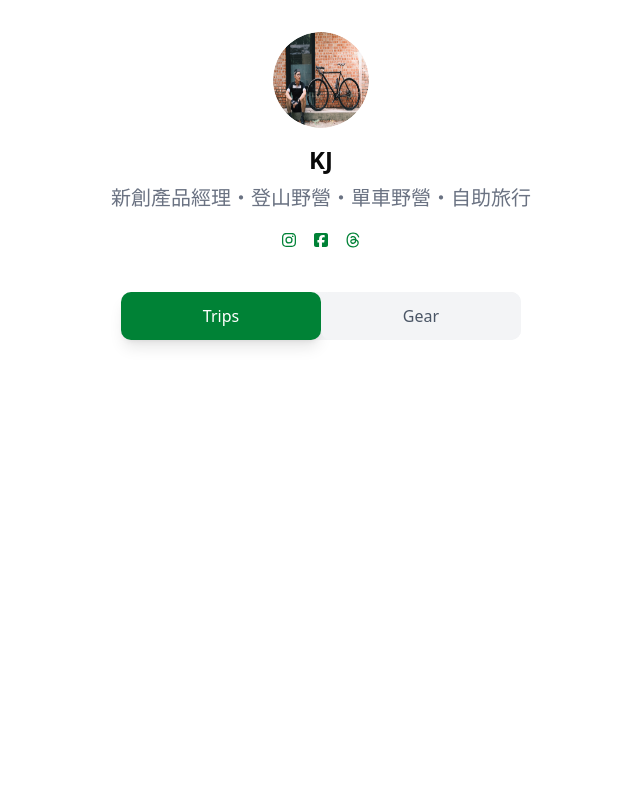
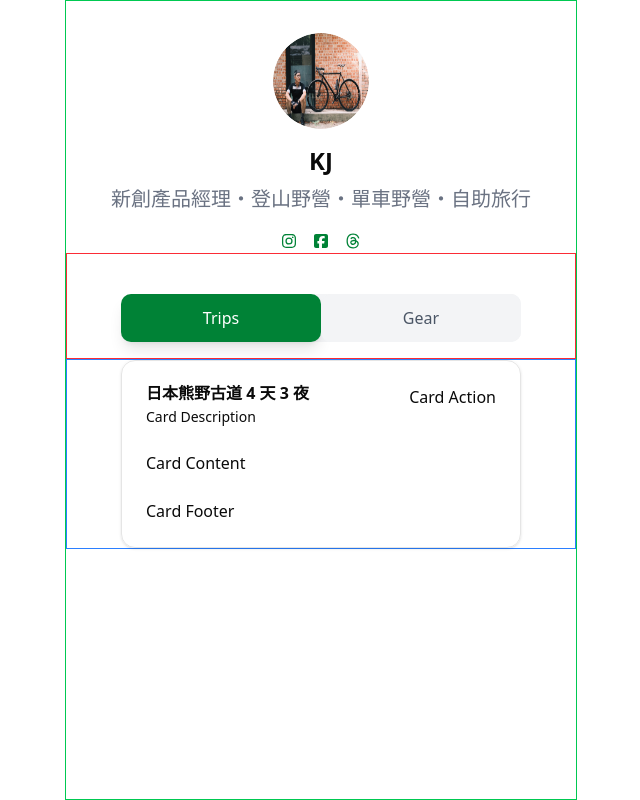
Before and after one commit to roy4222/OutShare, a Next.js app: page / in a window 1280 px wide. Shown: the whole page, without its empty margins (319-959 px from the left). Built offline with nearby package versions, Linux system fonts and the light colour scheme.

Commit message:
更新 page.tsx，新增 ModalCard 組件並調整 TripsToogleGroup 的包裝，改善頁面佈局和樣式。

```diff
--- a/app/page.tsx
+++ b/app/page.tsx
@@ -1,12 +1,18 @@
+import ModalCard from "@/components/ModalCard";
 import ProfileBlock from "@/components/profileBlock";
 import TripsToogleGroup from "@/components/TripsToogleGroup";
 
 export default function HomePage() {
   return (
-    <div className="flex flex-col items-center min-h-screen bg-white py-8">
-      <main className="container mx-auto flex flex-col items-center justify-center text-center px-4">
+    <div className="flex flex-col items-center min-h-screen bg-white py-8 max-w-lg mx-auto border border-green-500">
+      <main className="container">
         <ProfileBlock />
-        <TripsToogleGroup />
+        <div className="flex items-center justify-center border border-red-500 pb-4">
+          <TripsToogleGroup />
+        </div>
+        <div className="w-full flex items-center justify-center border border-blue-500">
+          <ModalCard />
+        </div>
       </main>
     </div>
   );
--- /dev/null
+++ b/components/ModalCard.tsx
@@ -0,0 +1,21 @@
+import { Card, CardHeader, CardTitle, CardDescription, CardAction, CardContent, CardFooter } from "@/components/ui/card";
+
+const ModalCard = () => {
+  return (
+    <Card className="w-100">
+      <CardHeader>
+        <CardTitle>日本熊野古道 4 天 3 夜</CardTitle>
+        <CardDescription>Card Description</CardDescription>
+        <CardAction>Card Action</CardAction>
+      </CardHeader>
+      <CardContent>
+        <p>Card Content</p>
+      </CardContent>
+      <CardFooter>
+        <p>Card Footer</p>
+      </CardFooter>
+    </Card>
+  );
+};
+
+export default ModalCard;
```
